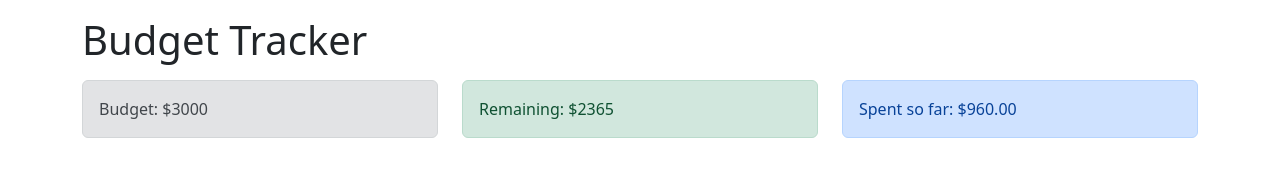
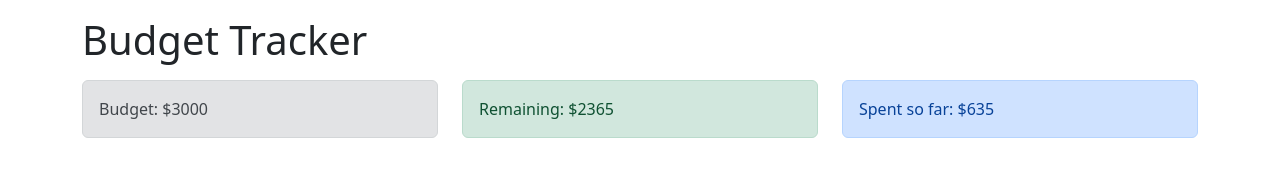
Before and after one commit to answebdev/react-budget-app, a React (Create React App) app: page / in a window 1280 px wide. Shown: the top 175 px of the page. Built offline with nearby package versions, Linux system fonts and the light colour scheme.

Commit message:
add context to ExpenseTotal component

```diff
--- a/src/components/ExpenseTotal.js
+++ b/src/components/ExpenseTotal.js
@@ -1,9 +1,18 @@
-import React from 'react';
+import React, { useContext } from 'react';
+import { AppContext } from '../context/AppContext';
 
 const ExpenseTotal = () => {
+  const { expenses } = useContext(AppContext);
+
+  const totalExpenses = expenses.reduce((total, item) => {
+    return (total += item.cost);
+
+    // Specify starting value: '0'
+  }, 0);
+
   return (
     <div className='alert alert-primary'>
-      <span>Spent so far: $960.00</span>
+      <span>Spent so far: ${totalExpenses}</span>
     </div>
   );
 };
```
